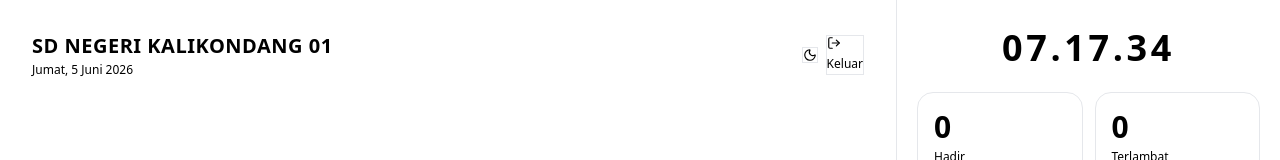
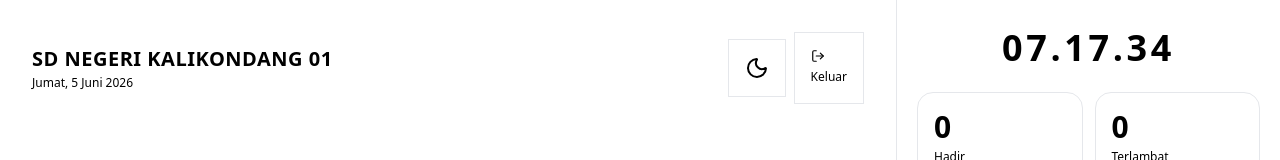
Before and after one commit to dhillamazaya260/absensi-siswa-fe, a Vue app: page /kiosk in a window 1280 px wide. Shown: the top 160 px of the page. Built offline with nearby package versions, Linux system fonts and the light colour scheme; no server answers; sample sign-in values are in the browser's storage; what @tanstack/vue-query would draw is missing.

Commit message:
Feat: [DM] fixing button size

```diff
--- a/src/views/KioskView.vue
+++ b/src/views/KioskView.vue
@@ -164,12 +164,12 @@ onUnmounted(() => {
         </div>
         <div class="flex items-center gap-2">
           <button @click="toggleTheme"
-                  class="btn btn-sm btn-ghost border border-base-300/60">
-            <Sun  v-if="isDark" class="w-3.5 h-3.5 text-warning" />
-            <Moon v-else        class="w-3.5 h-3.5 text-base-content/60" />
+                  class="btn btn-sm btn-ghost border border-base-300/60 gap-1 px-4 py-4">
+            <Sun  v-if="isDark" class="w-6 h-6 text-warning" />
+            <Moon v-else class="w-6 h-6 text-base-content/60" />
           </button>
           <button @click="handleLogout"
-                  class="btn btn-sm btn-ghost border border-base-300/60 gap-1">
+                  class="btn btn-sm btn-ghost border border-base-300/60 gap-1 px-4 py-4">
             <LogOut class="w-3.5 h-3.5" />
             <span class="text-xs hidden sm:inline">Keluar</span>
           </button>
```
